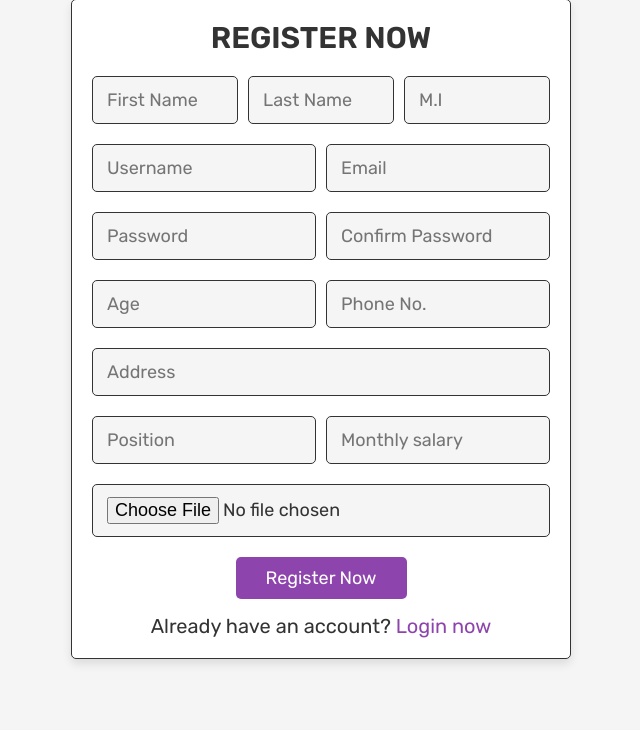
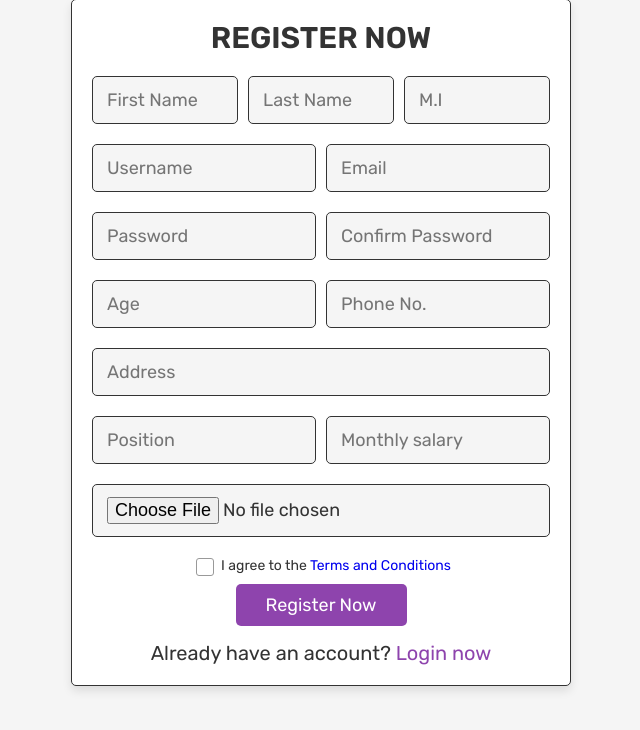
Before and after one commit to deanielledagondon/App-Dev, a PHP site: page /admin_register.php in a window 1280 px wide. Shown: the part 21-751 px from the top of the page, without its empty margins (319-959 px from the left). Run offline with PHP 8.4, Linux system fonts and the light colour scheme.

Commit message:
added terms and conditions

```diff
--- a/admin_register.php
+++ b/admin_register.php
@@ -16,6 +16,10 @@ if(isset($_POST['submit'])){
    $password = mysqli_real_escape_string($conn, md5($_POST['password']));
    $cpassword = mysqli_real_escape_string($conn, md5($_POST['cpassword']));
    $admin_pp = $_FILES['admin_pp'] ?? null;
+
+   $terms = isset($_POST['terms']) ? true : false; // Check if the "terms" checkbox is checked
+
+
    $select_users = mysqli_query($conn, "SELECT * FROM `admins` WHERE email = '$email' AND password = '$password'") or die('query failed');
 
    if(mysqli_num_rows($select_users) > 0){
@@ -23,6 +27,9 @@ if(isset($_POST['submit'])){
    }else{
       if($password != $cpassword){
          $message[] = 'Confirm password not matched!';
+      }else{
+         if(!$terms){ // Check if the user agreed to the terms and conditions
+            $message[] = 'Please agree to the Terms and Conditions!';
       }else{
          // File upload
          if ($admin_pp !== null && $admin_pp['error'] === UPLOAD_ERR_OK && $admin_pp['size'] > 0) {
@@ -50,10 +57,11 @@ if(isset($_POST['submit'])){
                   exit();
                } else {
                   $message[] = 'Error uploading the file. Please try again.';
-               }
-            }
-         }
-      }
+                }
+             }
+           }
+        }
+     }
    }
 }
 ?>
@@ -111,7 +119,14 @@ if(isset($_POST['submit'])){
             <input type="text" name="position" placeholder="Position" required class="box">
             <input type="number" name="monthlySalary" placeholder="Monthly salary" required class="box">
          </div>
+
          <input type="file" name="admin_pp" required class="box">
+
+         <div class="terms-container">
+             <input type="checkbox" id="terms" name="terms" required>
+             <label for="terms">I agree to the <a href="terms.php" target="_blank">Terms and Conditions</a></label>
+         </div>
+
          <input type="submit" name="submit" value="register now" class="btn">
          <p>Already have an account? <a href="admin_login.php">Login now</a></p>
       </form>
--- a/css/admin_style.css
+++ b/css/admin_style.css
@@ -297,6 +297,21 @@ section{
    text-decoration: underline;
 }
 
+.remember-container {
+   display: flex;
+   align-items: center;
+   margin-bottom: 10px;
+ }
+
+ .remember-container input[type="checkbox"] {
+   margin-right: 5px;
+ }
+
+ .remember-container label {
+   font-size: 14px;
+   color: #555;
+ }
+
 .row-container {
    display: flex;
    gap: 10px;
@@ -305,6 +320,60 @@ section{
 .row-container .box {
    flex: 1;
 }
+
+/* CSS for checkbox and terms label */
+.terms-container {
+   margin-top: 10px;
+}
+
+.terms-container input[type="checkbox"] {
+   display: none;
+}
+
+.terms-container label {
+   display: inline-block;
+   position: relative;
+   padding-left: 25px;
+   font-size: 14px;
+   color: #333;
+   margin-left: 5px;
+   cursor: pointer;
+}
+
+.terms-container label:before {
+   content: "";
+   display: inline-block;
+   position: absolute;
+   left: 0;
+   top: 1px;
+   width: 16px;
+   height: 16px;
+   border: 1px solid #999;
+   border-radius: 3px;
+   background-color: #fff;
+   cursor: pointer;
+}
+
+.terms-container label:after {
+   content: "\2713";
+   display: none;
+   position: absolute;
+   left: 4px;
+   top: 1px;
+   font-size: 12px;
+   color: #5cb85c;
+}
+
+.terms-container input[type="checkbox"]:checked + label:before {
+   background-color: #5cb85c;
+   border-color: #5cb85c;
+}
+
+.terms-container input[type="checkbox"]:checked + label:after {
+   display: inline-block;
+}
+
+
 
 .profile-img {
    width: 100px;
```
Also changed, not shown: css/style.css (+53 -0 lines), makotek.sql (+9 -7 lines), register.php (+19 -3 lines), terms.php (added, +31 -0 lines).
